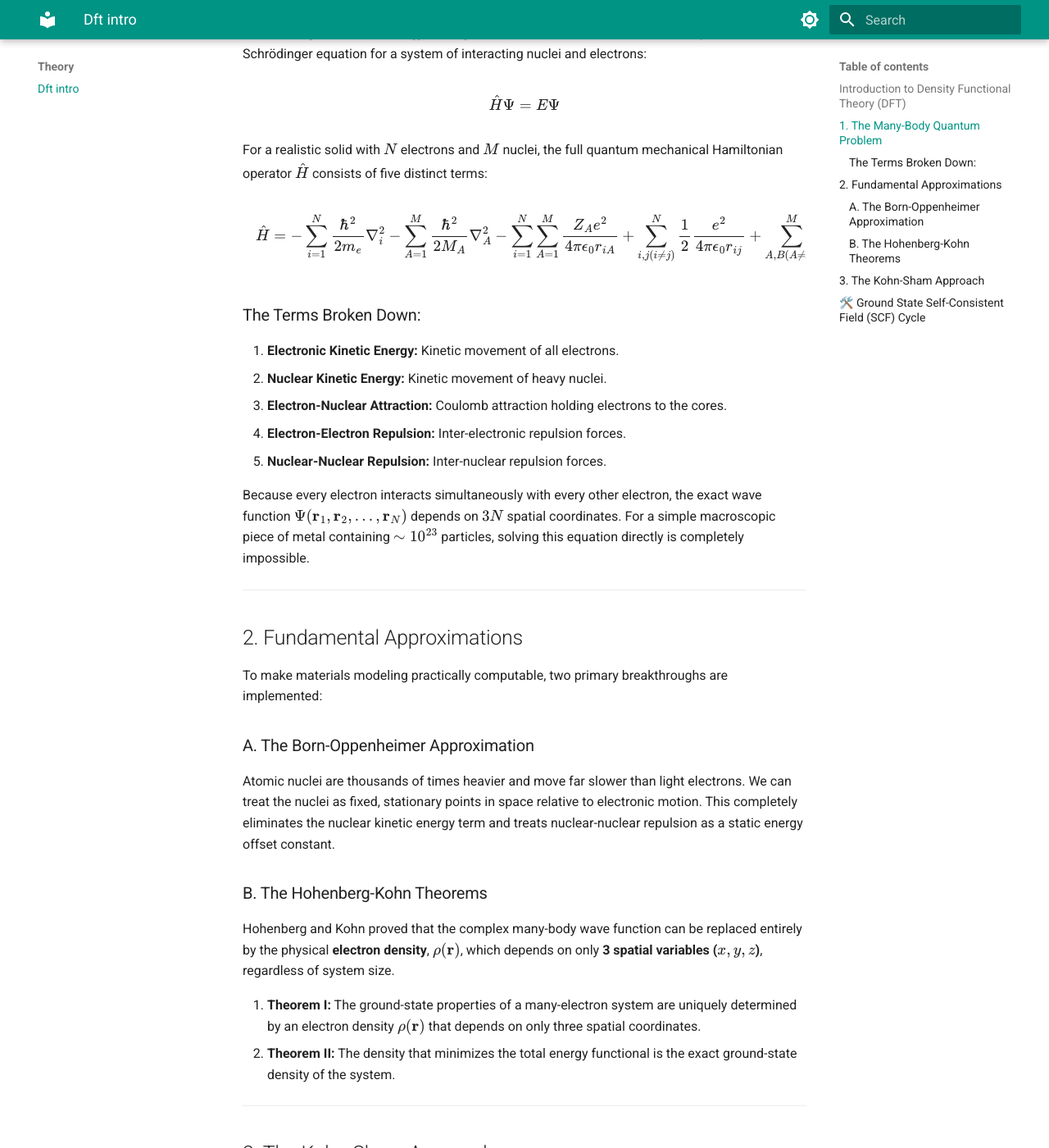
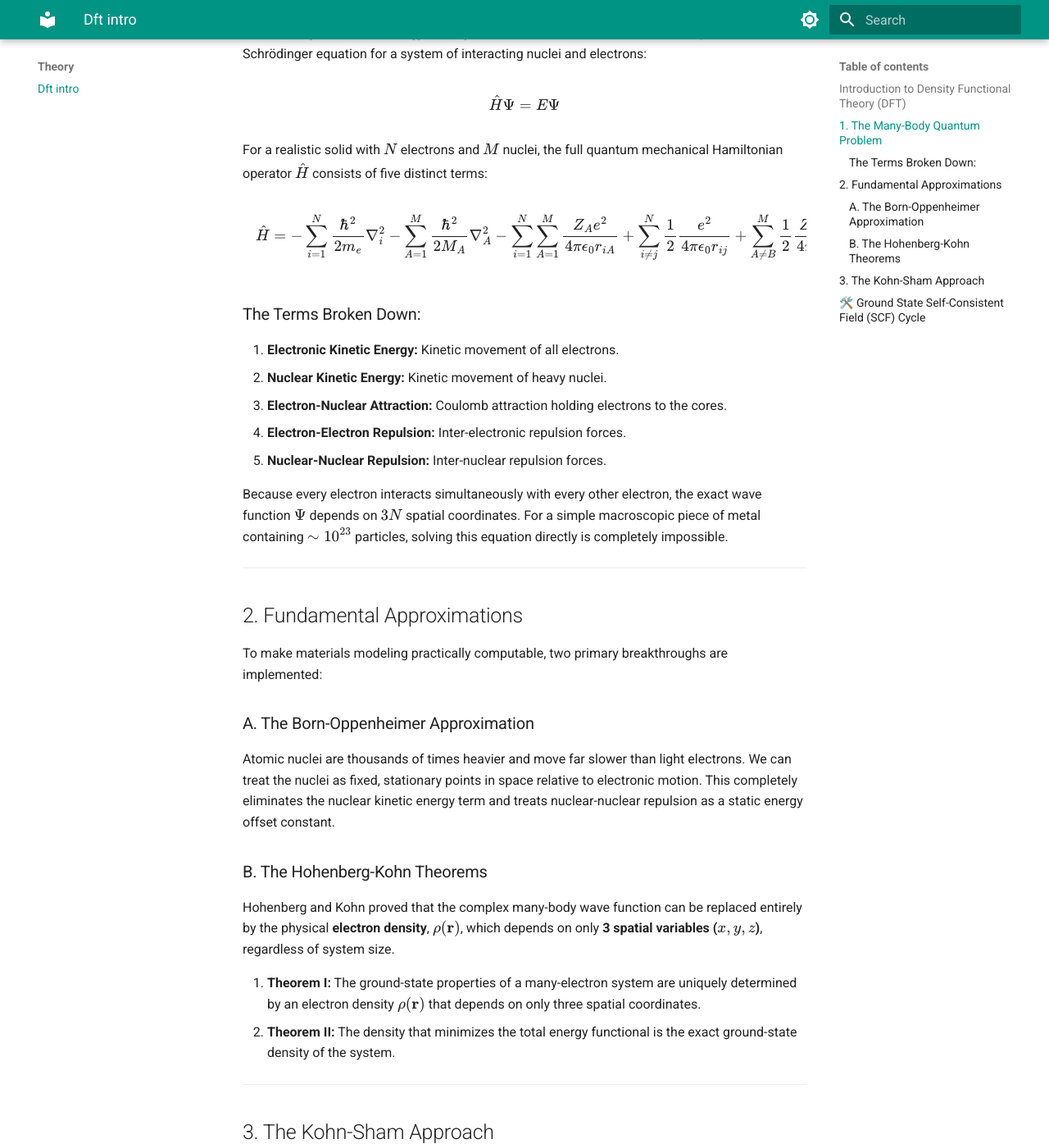
Before and after one commit to jyotichaudhary21112-gif/VASP-Tutorial, an MkDocs documentation site: the page built from docs/theory/dft-intro.md, in a window 1280 px wide and 1400 px high, scrolled down 445 px. Shown: the whole window at 82% size. Built offline with MkDocs 1.6.1 and Material for MkDocs 9.7.7, drawn with Linux system fonts in a browser that asks for light colours; some of the changed text lies outside the part shown.

Commit message:
Update dft-intro.md

```diff
--- a/docs/theory/dft-intro.md
+++ b/docs/theory/dft-intro.md
@@ -8,14 +8,14 @@
 
 To find the ground-state energy of a crystal lattice, we must solve the time-independent Schrödinger equation for a system of interacting nuclei and electrons:
 
-$$\hat{H}\Psi = E\Psi$$
+$$
+\hat{H}\Psi = E\Psi
+$$
 
 For a realistic solid with $N$ electrons and $M$ nuclei, the full quantum mechanical Hamiltonian operator $\hat{H}$ consists of five distinct terms:
 
-
-
 $$
-\hat{H} = -\sum_{i=1}^{N} \frac{\hbar^{2}}{2m_{e}}\nabla_{i}^{2} - \sum_{A=1}^{M} \frac{\hbar^{2}}{2M_{A}}\nabla_{A}^{2} - \sum_{i=1}^{N} \sum_{A=1}^{M} \frac{Z_{A}e^{2}}{4\pi\epsilon_{0}r_{iA}} + \sum_{i,j (i \neq j)}^{N} \frac{1}{2} \frac{e^{2}}{4\pi\epsilon_{0}r_{ij}} + \sum_{A,B (A \neq B)}^{M} \frac{1}{2} \frac{Z_{A}Z_{B}e^{2}}{4\pi\epsilon_{0}R_{AB}}
+\hat{H} = -\sum_{i=1}^{N} \frac{\hbar^{2}}{2m_{e}}\nabla_{i}^{2} - \sum_{A=1}^{M} \frac{\hbar^{2}}{2M_{A}}\nabla_{A}^{2} - \sum_{i=1}^{N} \sum_{A=1}^{M} \frac{Z_{A}e^{2}}{4\pi\epsilon_{0}r_{iA}} + \sum_{i \neq j}^{N} \frac{1}{2} \frac{e^{2}}{4\pi\epsilon_{0}r_{ij}} + \sum_{A \neq B}^{M} \frac{1}{2} \frac{Z_{A}Z_{B}e^{2}}{4\pi\epsilon_{0}R_{AB}}
 $$
 
 ### The Terms Broken Down:
@@ -25,7 +25,7 @@
 4. **Electron-Electron Repulsion:** Inter-electronic repulsion forces.
 5. **Nuclear-Nuclear Repulsion:** Inter-nuclear repulsion forces.
 
-Because every electron interacts simultaneously with every other electron, the exact wave function $\Psi(\mathbf{r}_1, \mathbf{r}_2, \dots, \mathbf{r}_N)$ depends on $3N$ spatial coordinates. For a simple macroscopic piece of metal containing $\sim 10^{23}$ particles, solving this equation directly is completely impossible.
+Because every electron interacts simultaneously with every other electron, the exact wave function $\Psi$ depends on $3N$ spatial coordinates. For a simple macroscopic piece of metal containing $\sim 10^{23}$ particles, solving this equation directly is completely impossible.
 
 ---
 
```
Also changed, not shown: other parts of docs/theory/dft-intro.md (+6 -7 lines).
